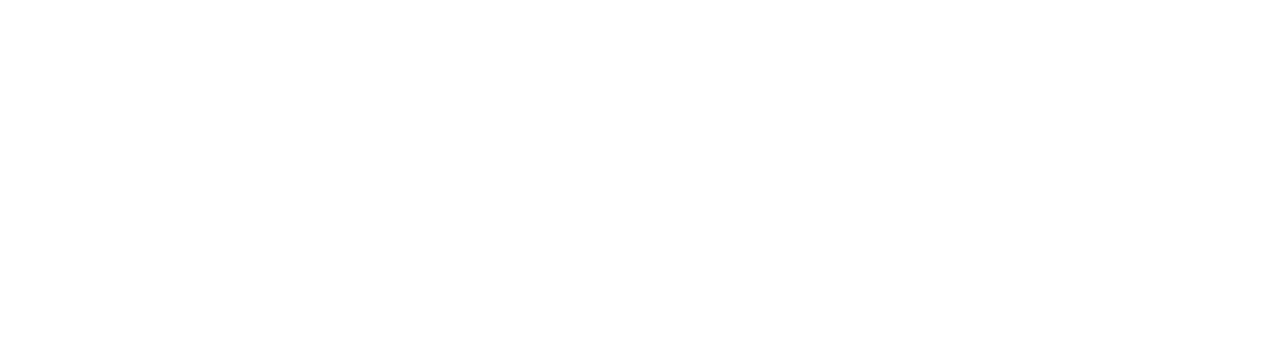
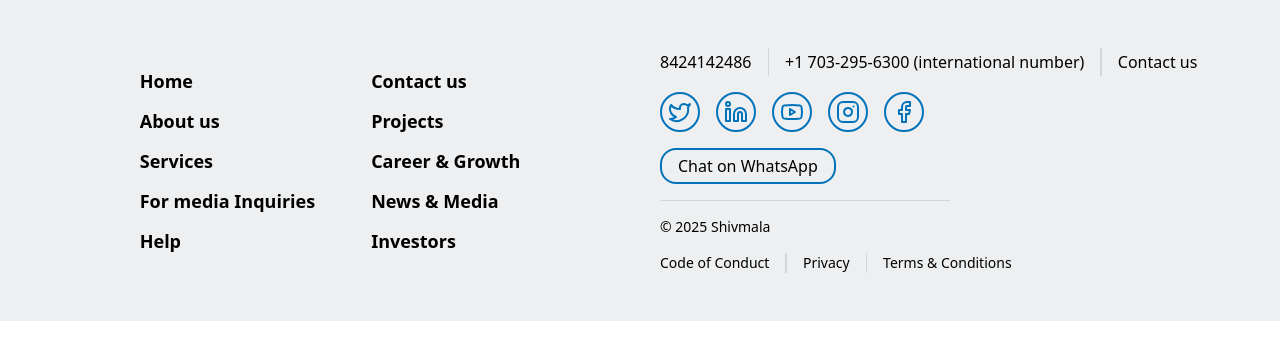
Before and after one commit to SHUBH4M13/Shivmala, a React (Vite) app: page / in a window 1280 px wide. Shown: the top 360 px of the page. Built offline with nearby package versions, Linux system fonts and the light colour scheme.

Commit message:
navbar and Footer

```diff
--- a/package.json
+++ b/package.json
@@ -11,6 +11,7 @@
   },
   "dependencies": {
     "@tailwindcss/vite": "^4.1.11",
+    "lucide-react": "^0.525.0",
     "react": "^19.1.0",
     "react-dom": "^19.1.0",
     "tailwindcss": "^4.1.11"
--- a/src/App.jsx
+++ b/src/App.jsx
@@ -1,8 +1,11 @@
+import Navbar from "./Components/Navbar"
+import Footer from "./Components/Footer"
+
 function App() {
-
   return (
-    <>
-    </>
+   <>
+   <Footer/>
+   </>
   )
 }
 
--- /dev/null
+++ b/src/Components/Footer.jsx
@@ -0,0 +1,69 @@
+import React from 'react'
+import { Twitter, Linkedin, Youtube, Instagram, Facebook } from "lucide-react"
+
+export default function Footer() {
+    return (
+        <div className='w-full bg-plainGrey px-10 py-12'>
+            <div className='flex flex-col md:flex-row justify-between w-full gap-10'>
+
+                <div className='flex flex-col items-center justify-center md:flex-row gap-14 md:w-1/2'>
+
+                    <ul className='font-semibold space-y-3'>
+                        <li className='text-lg cursor-pointer hover:text-primaryblue duration-200'>Home</li>
+                        <li className='text-lg cursor-pointer hover:text-primaryblue duration-200'>About us</li>
+                        <li className='text-lg cursor-pointer hover:text-primaryblue duration-200'>Services</li>
+                        <li className='text-lg cursor-pointer hover:text-primaryblue duration-200'>For media Inquiries</li>
+                        <li className='text-lg cursor-pointer hover:text-primaryblue duration-200'>Help</li>
+                    </ul>
+
+                    <ul className='font-semibold space-y-3'>
+                        <li className='text-lg cursor-pointer hover:text-primaryblue duration-200'>Contact us</li>
+                        <li className='text-lg cursor-pointer hover:text-primaryblue duration-200'>Projects</li>
+                        <li className='text-lg cursor-pointer hover:text-primaryblue duration-200'>Career & Growth</li>
+                        <li className='text-lg cursor-pointer hover:text-primaryblue duration-200'>News & Media</li>
+                        <li className='text-lg cursor-pointer hover:text-primaryblue duration-200'>Investors</li>
+                    </ul>
+                </div>
+
+                <div className='flex flex-col justify-between md:w-1/2 gap-4'>
+
+                    <div className='flex flex-wrap items-center gap-4'>
+                        <p className='hover:text-primaryblue cursor-pointer'>8424142486</p>
+                        <div className='w-[1.5px] h-[28px] bg-gray-300' />
+                        <p className='hover:text-primaryblue cursor-pointer'>+1 703-295-6300 (international number)</p>
+                        <div className='w-[1.5px] h-[28px] bg-gray-300' />
+                        <p className='hover:text-primaryblue cursor-pointer'>Contact us</p>
+                    </div>
+
+                    <div className='flex flex-col gap-4'>
+                        <div className='flex gap-4'>
+                            {[Twitter, Linkedin, Youtube, Instagram, Facebook].map((Icon, idx) => (
+                                <div key={idx} className="group flex justify-center items-center w-[40px] h-[40px] border-[2px] border-primaryblue rounded-full hover:bg-primaryblue transition duration-200 cursor-pointer">
+                                    <Icon size={24} className="text-primaryblue group-hover:text-white transition duration-200" />
+                                </div>
+                            ))}
+                        </div>
+
+                        <div className='w-fit px-4 py-1 rounded-2xl border-[2px] border-primaryblue cursor-pointer hover:bg-primaryblue hover:text-white transition'>
+                            <p>Chat on WhatsApp</p>
+                        </div>
+                    </div>
+
+                    <div className='flex flex-col gap-4'>
+                        <div className='w-1/2 h-[1px] bg-gray-300'></div>
+
+                        <p className='text-sm'>© 2025 Shivmala</p>
+
+                        <div className='flex flex-wrap items-center gap-4 text-sm'>
+                            <p className='hover:text-primaryblue cursor-pointer'>Code of Conduct</p>
+                            <div className='w-[1.5px] h-[20px] bg-gray-300' />
+                            <p className='hover:text-primaryblue cursor-pointer'>Privacy</p>
+                            <div className='w-[1.5px] h-[20px] bg-gray-300' />
+                            <p className='hover:text-primaryblue cursor-pointer'>Terms & Conditions</p>
+                        </div>
+                    </div>
+                </div>
+            </div>
+        </div>
+    )
+}
--- /dev/null
+++ b/src/Components/Navbar.jsx
@@ -0,0 +1,31 @@
+import React from 'react'
+import { Menu } from "lucide-react"
+
+export default function Navbar() {
+    return (
+        <div className='w-full h-[90px] flex justify-between items-center px-6'>
+
+            <div className='h-full w-1/3 flex items-center'>
+            </div>
+
+            <div className='h-full w-2/3 flex items-center justify-end'>
+                <nav className='hidden lg:flex gap-8 font-semibold'>
+                    <ul className=' ml-5 font-semibold flex gap-8'>
+                        <li className=' text-lg cursor-pointer hover:text-primaryblue duration-200 '>Home</li>
+                        <li className=' text-lg cursor-pointer hover:text-primaryblue duration-200 ' >About us</li>
+                        <li className=' text-lg cursor-pointer hover:text-primaryblue duration-200 ' >Contact us</li>
+                        <li className=' text-lg cursor-pointer hover:text-primaryblue duration-200 ' >Projects</li>
+                        <li className=' text-lg cursor-pointer hover:text-primaryblue duration-200 ' >Career</li>
+                        <li className=' text-lg cursor-pointer hover:text-primaryblue duration-200 ' >News & Media</li>
+                        <li className=' text-lg cursor-pointer hover:text-primaryblue duration-200 '>Investors</li>
+                        <li className=' text-lg cursor-pointer hover:text-primaryblue duration-200 '>Services</li>
+                    </ul>
+                </nav>
+
+                <div className='cursor-pointer ml-4 text-black'>
+                    <Menu size={28} />
+                </div>
+            </div>
+        </div>
+    )
+}
--- a/src/index.css
+++ b/src/index.css
@@ -1 +1,6 @@
 @import "tailwindcss";
+
+@theme{
+ --color-primaryblue: #0273ba;
+ --color-plainGrey: #edeff1;
+}
```
Also changed, not shown: 1 other file (tests, documents, lock files or other folders).
